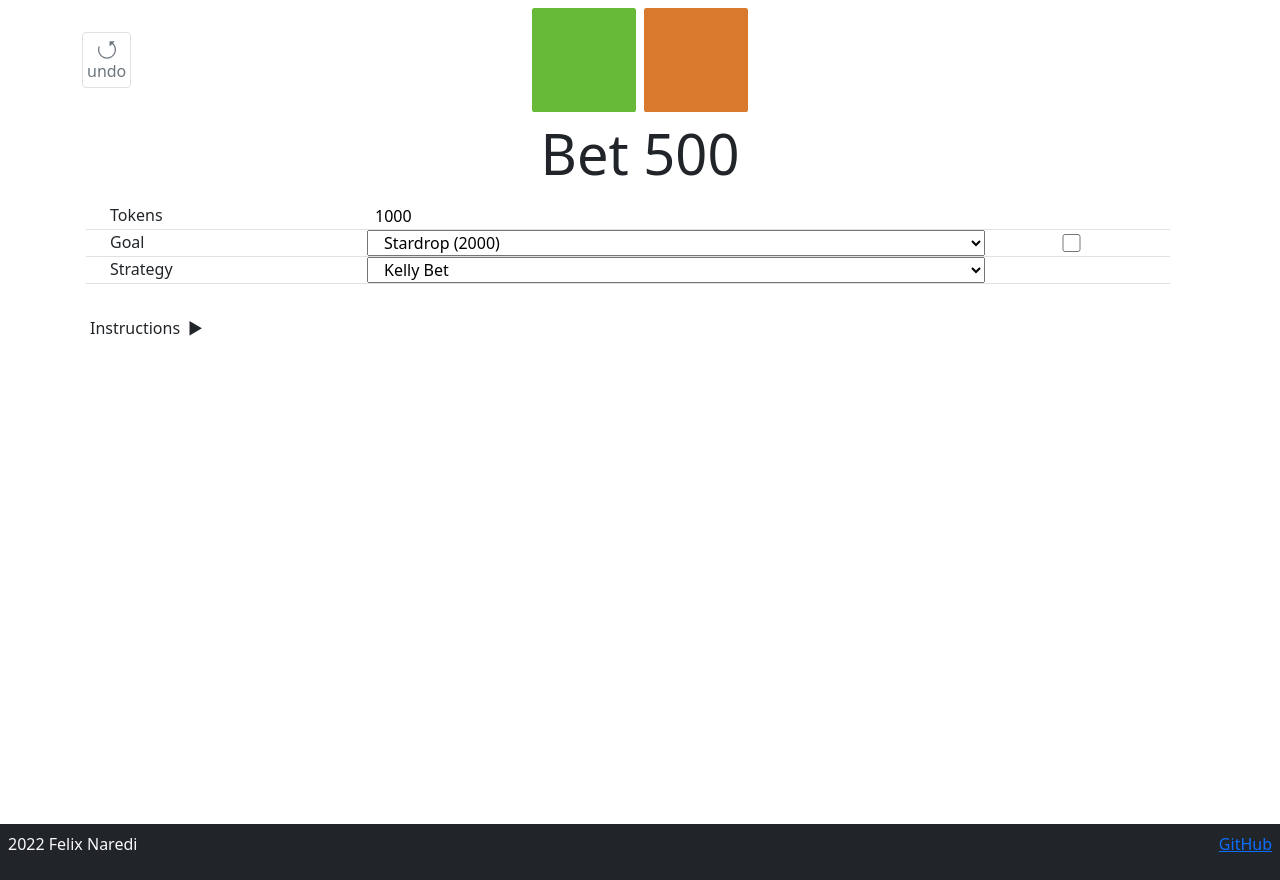
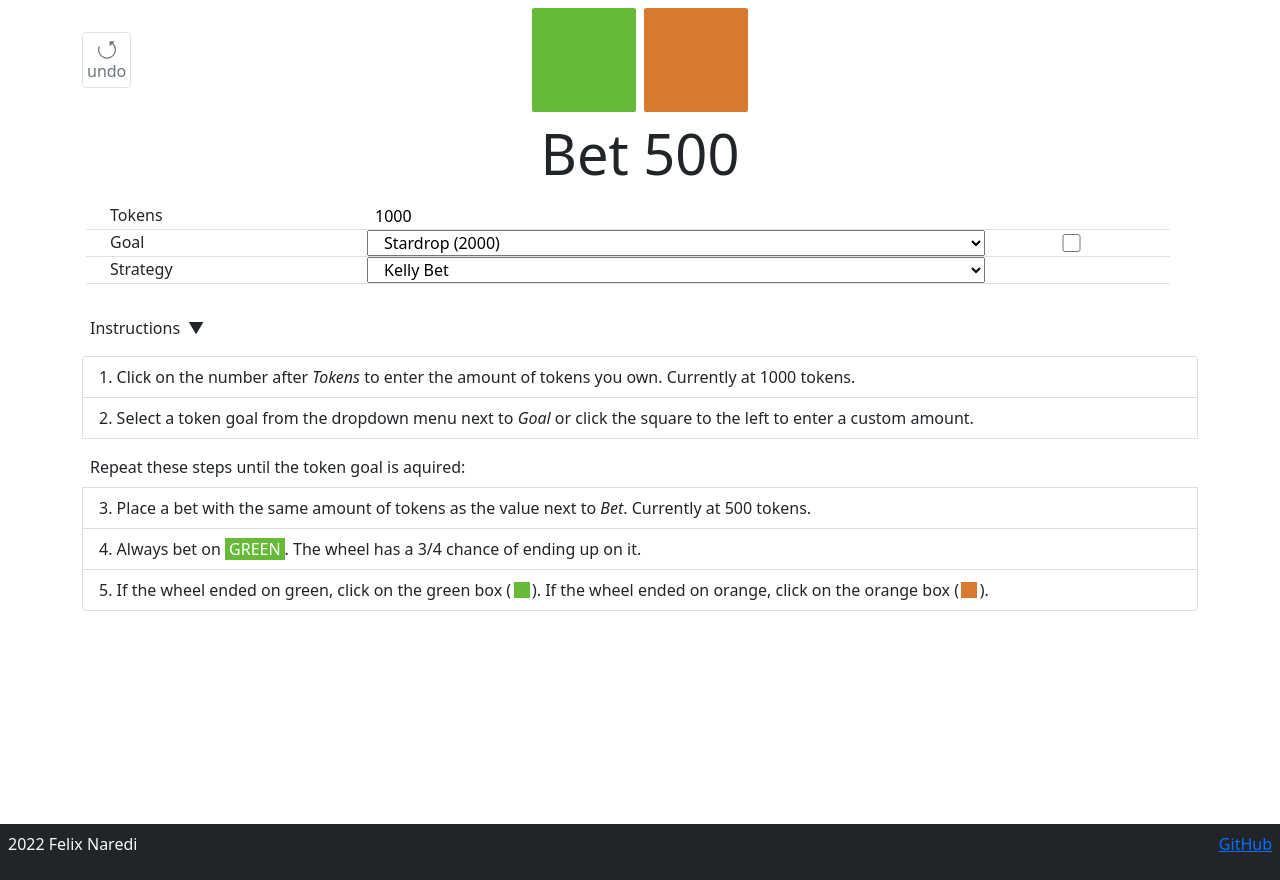
Before and after one commit to felixnaredi/stardew-valley-fair, a Vue app: page / in a window 1280 px wide. Built offline with nearby package versions, Linux system fonts and the light colour scheme.

Commit message:
Instructions shown by default

```diff
--- a/src/components/Instructions.vue
+++ b/src/components/Instructions.vue
@@ -4,16 +4,16 @@
       class="m-2 d-inline p-3 ps-0"
       data-bs-toggle="collapse"
       data-bs-target="#instruction-list"
-      aria-expanded="false"
+      :aria-expanded="showInstructions"
       aria-controls="instruction-list"
       role="button"
-      @click="hideInstructions = !hideInstructions"
+      @click="showInstructions = !showInstructions"
     >
       <span>Instructions</span>
-      <span class="ms-2">{{ hideInstructions ? "▶" : "▼" }}</span>
+      <span class="ms-2">{{ showInstructions ? "▼" : "▶" }}</span>
     </div>
   </div>
-  <div id="instruction-list" class="collapse">
+  <div id="instruction-list" class="collapse show">
     <ol class="list-group list-group-numbered">
       <li class="list-group-item">
         <span
@@ -80,7 +80,7 @@
 export default {
   data() {
     return {
-      hideInstructions: true,
+      showInstructions: true,
     };
   },
   mounted() {
```
